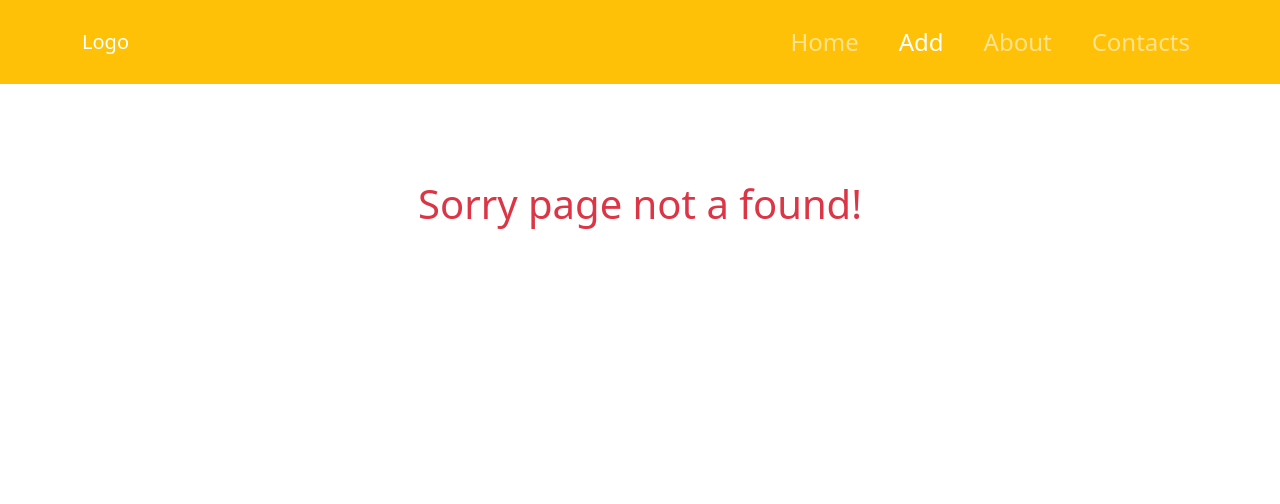
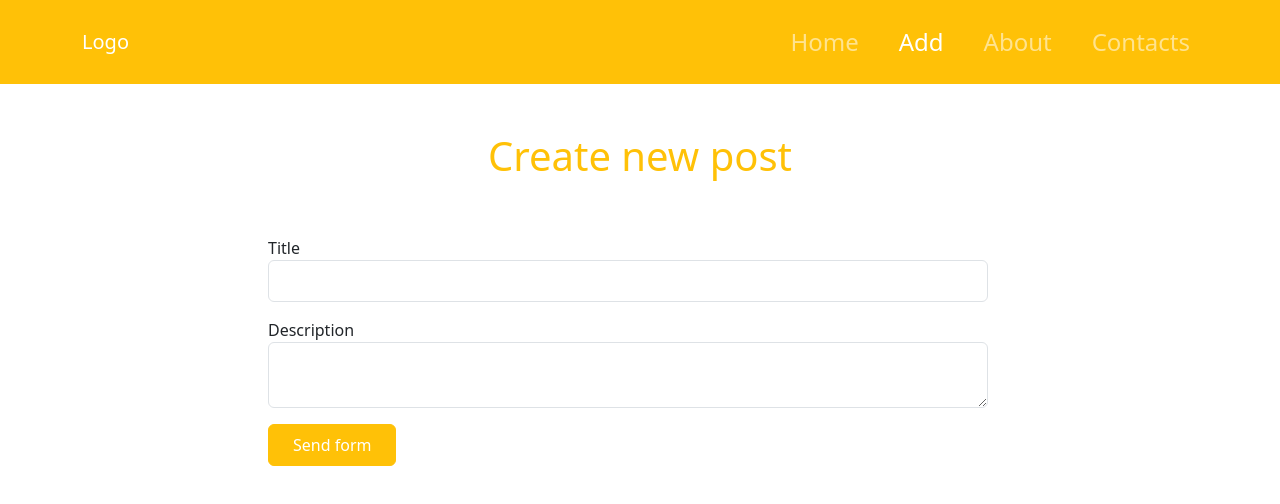
Before and after one commit to Benvire22/firebase-posts-application, a React (Vite) app: page /new-post in a window 1280 px wide. Shown: the top 504 px of the page. Built offline with nearby package versions, Linux system fonts and the light colour scheme.

Commit message:
Create NewPost page, install axios

```diff
--- a/package.json
+++ b/package.json
@@ -10,6 +10,7 @@
     "preview": "vite preview"
   },
   "dependencies": {
+    "axios": "^1.7.2",
     "bootstrap": "^5.3.3",
     "react": "^18.3.1",
     "react-dom": "^18.3.1",
--- a/src/App.tsx
+++ b/src/App.tsx
@@ -2,6 +2,7 @@ import {NavLink, Route, Routes} from 'react-router-dom';
 import Home from './containers/Home/Home';
 import {useState} from 'react';
 import {Post} from './types';
+import NewPost from './containers/NewPost/NewPost';
 
 const App = () => {
   const [postsData, setPostsData] = useState<Post[]>([
@@ -10,6 +11,13 @@ const App = () => {
     {id: '3', datetime: Date.now(), title: 'Hello3'},
     {id: '4', datetime: Date.now(), title: 'Hello4'},
   ]);
+  const [addPostForm, setAddPostForm] = useState(
+    {title: '', description: ''}
+  );
+
+  const postsRequest = async () => {
+
+  };
 
     return (
         <>
@@ -50,6 +58,7 @@ const App = () => {
           <main className="container-xl py-5">
             <Routes>
               <Route path="/" element={<Home posts={postsData} />} />
+              <Route path="/new-post" element={<NewPost />} />
               <Route path="*" element={<h1 className="text-center my-5 text-danger">Sorry page not a found!</h1>} />
             </Routes>
           </main>
--- /dev/null
+++ b/src/constants.ts
@@ -0,0 +1,3 @@
+export const DEFAULT_URL = 'https://limarev-js-25-default-rtdb.europe-west1.firebasedatabase.app/';
+export const POSTS_URL = '/posts/';
+export const ID_URL = '/posts/:id';
--- /dev/null
+++ b/src/containers/NewPost/NewPost.tsx
@@ -0,0 +1,69 @@
+import React, {useState} from 'react';
+
+interface PostForm {
+  title: string;
+  description: string;
+}
+
+const NewPost = () => {
+  const [formData, setFormData] = useState<PostForm>({
+    title: '',
+    description: '',
+  });
+
+  const changeForm = (event: React.ChangeEvent<HTMLInputElement | HTMLTextAreaElement>) => {
+    setFormData((prev) => ({
+      ...prev,
+      [event.target.name]: event.target.value,
+    }));
+  };
+
+  const onFormSubmit = (e: React.FormEvent) => {
+    e.preventDefault();
+    console.log(formData);
+
+    setFormData({
+      title: '',
+      description: '',
+    });
+  };
+
+  return (
+    <>
+      <div className="row mb-5">
+        <h1 className="text-warning text-center mb-5">Create new post</h1>
+        <div className="row mt-2 justify-content-center">
+          <div className="col-8">
+            <form onSubmit={onFormSubmit}>
+              <div className="form-group">
+                <label htmlFor="title">Title</label>
+                <input
+                  id="title" type="text" name="title"
+                  className="form-control mb-3 py-2"
+                  value={formData.title}
+                  onChange={changeForm}
+                  required
+                />
+              </div>
+              <div className="form-group">
+                <label htmlFor="description">Description</label>
+                <textarea
+                  id="description" name="description"
+                  className="form-control mb-3 py-2"
+                  value={formData.description}
+                  onChange={changeForm}
+                  required
+                />
+              </div>
+              <button type="submit" className="btn btn-warning text-white px-4 py-2 mb-5">
+                Send form
+              </button>
+            </form>
+          </div>
+        </div>
+      </div>
+    </>
+  );
+};
+
+export default NewPost;
--- a/src/types.ts
+++ b/src/types.ts
@@ -3,3 +3,8 @@ export interface Post {
   title: string;
   datetime: number;
 }
+
+export interface postApi {
+  title: string;
+  datetime: number;
+}
```
Also changed, not shown: 1 other file (tests, documents, lock files or other folders).
